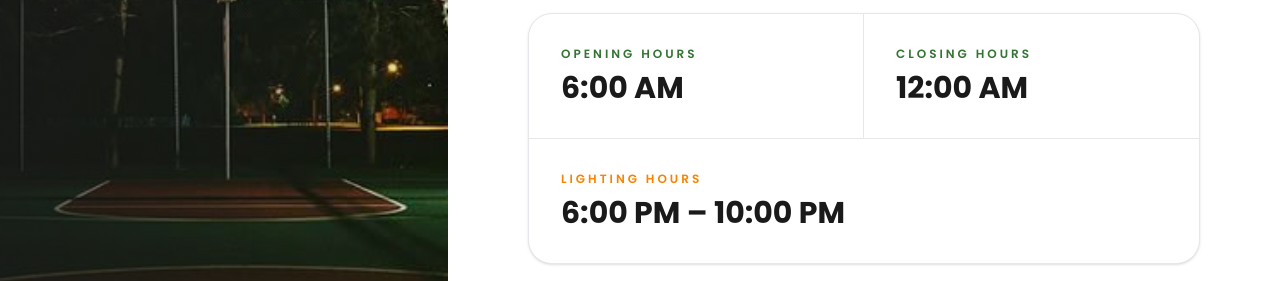
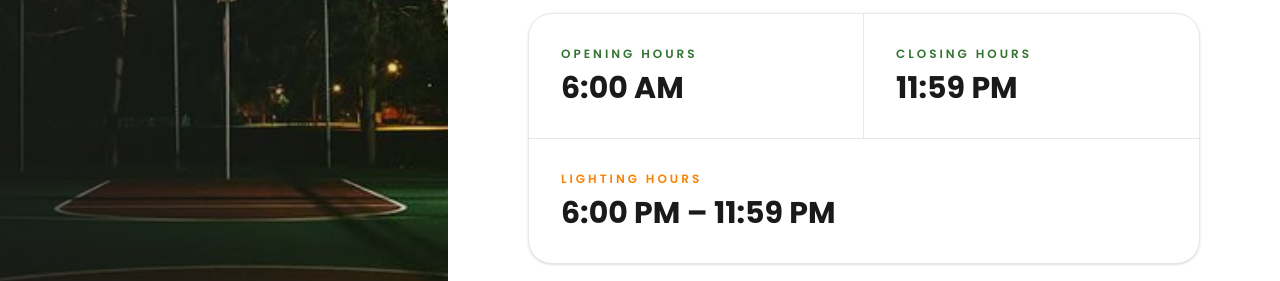
Before and after one commit to FioMartizano/Subdiverse, a React app in the folder frontend/: page /reservation/court in a window 1280 px wide. Shown: the part 359-640 px from the top of the page. Built offline with nearby package versions, Linux system fonts and the light colour scheme; the HTML template or start-up script is replaced by a standard one.

Commit message:
fix time

```diff
--- a/frontend/src/pages/Resident/Reservation/BasketballCourt.jsx
+++ b/frontend/src/pages/Resident/Reservation/BasketballCourt.jsx
@@ -75,7 +75,7 @@ function BasketballCourt() {
 
                   <p className="text-xs uppercase tracking-[0.25em] text-[var(--color-primary)] font-semibold mb-2">Closing Hours</p>
 
-                  <p className="text-3xl font-bold text-[var(--color-black)]">12:00 AM</p>
+                  <p className="text-3xl font-bold text-[var(--color-black)]">11:59 PM</p>
 
                 </div>
 
@@ -85,7 +85,7 @@ function BasketballCourt() {
 
                 <p className="text-xs uppercase tracking-[0.25em] text-[var(--color-secondary)] font-semibold mb-2">Lighting Hours</p>
 
-                <p className="text-3xl font-bold text-[var(--color-black)]">6:00 PM – 10:00 PM</p>
+                <p className="text-3xl font-bold text-[var(--color-black)]">6:00 PM – 11:59 PM</p>
 
               </div>
 
```
